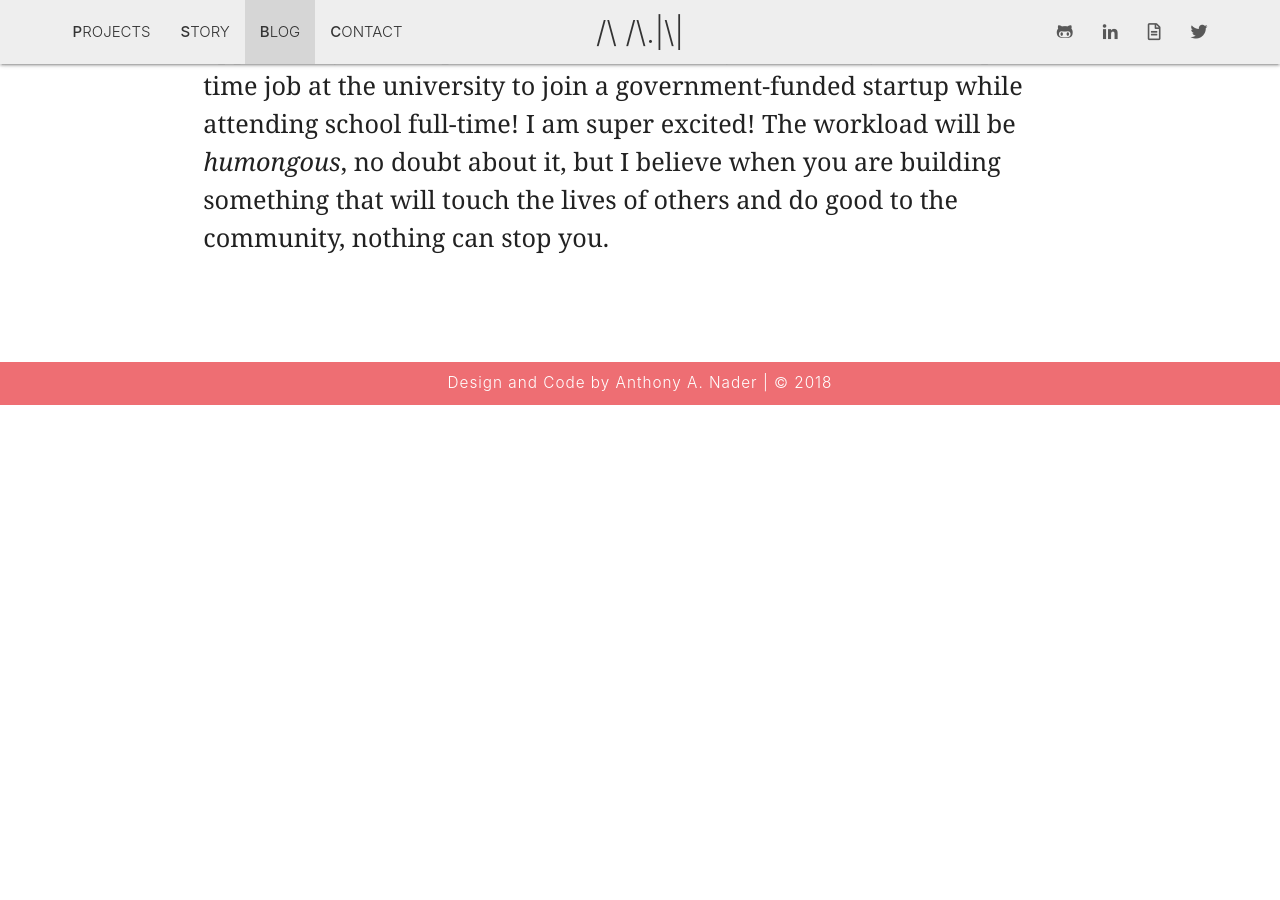
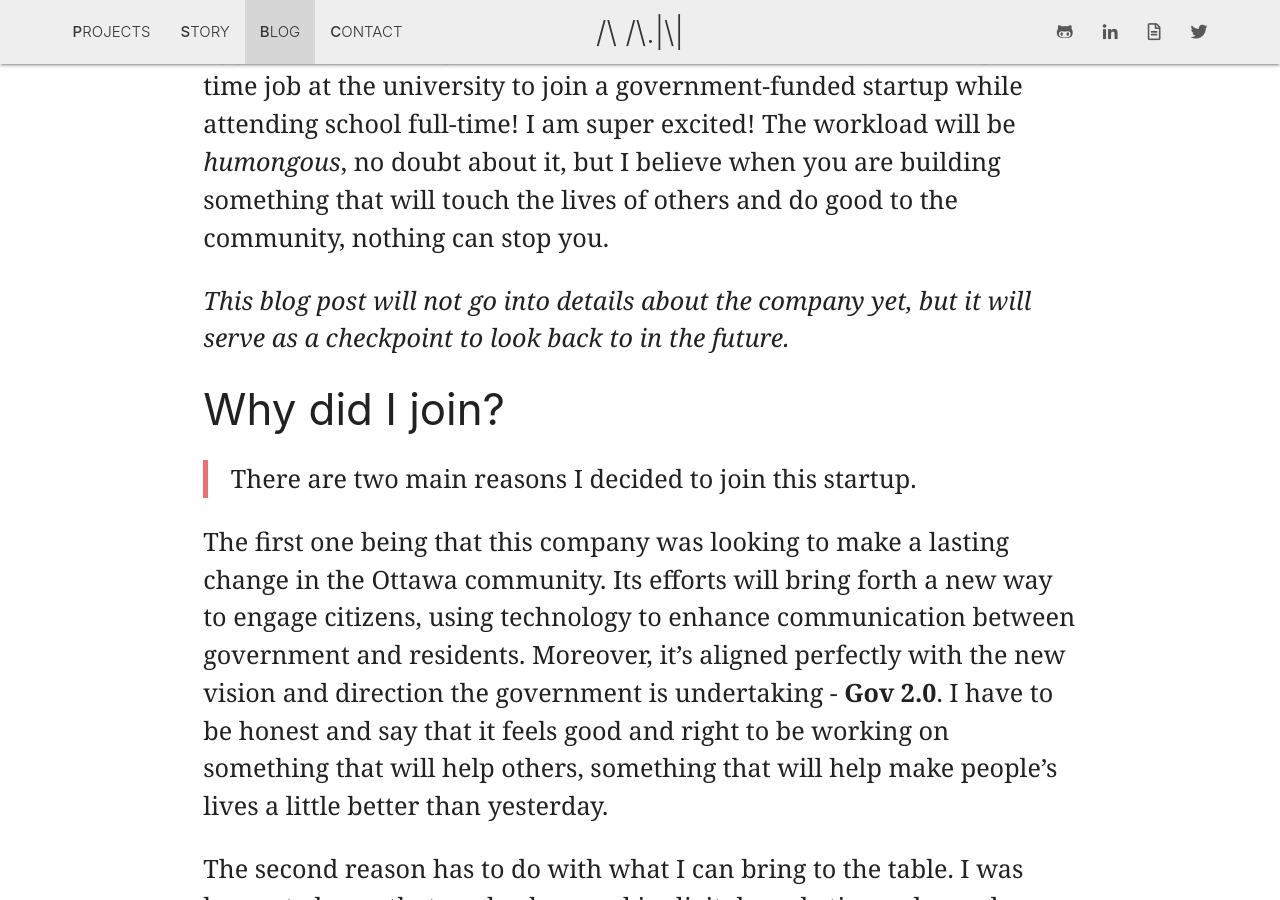
Before and after one commit to anthonyanader/personalBlog, a Jekyll site: the page built from _posts/2018-05-02-startup-mode.md, in a window 1280 px wide and 900 px high, scrolled down 1627 px. Built offline with Jekyll 4.4.1, drawn with Linux system fonts in a browser that asks for light colours; emoji names are drawn with the system emoji font; comment, search, counter and statistics services are not loaded; before the commit the page ends 2032 px from its top, so only the background shows below that; some of the changed text lies outside the part shown.

Commit message:
done body 1

```diff
--- a/_posts/2018-05-02-startup-mode.md
+++ b/_posts/2018-05-02-startup-mode.md
@@ -16,9 +16,22 @@ published: true
 
 <b>S</b>pring is upon us, and here I thought I could take a small breather from school before the summer semester begins... I guess not since today was my first day back to school, right after finishing my last final exam two days ago :expressionless:
 
-I say this because I love breaks! They give me the opportunity to work on something I love and passionate about. My mind isn't cluttered with school material; I can use my creativity to its fullest. The last break I had was Christmas, and I was able to build and design this whole website during those two weeks off!
+I say this because I need a break from school! A break gives me the opportunity to work on something I love, something I'm passionate about. My mind isn't cluttered with school material; I can use my creativity to its fullest. The last break I had was Christmas!! I was able to build and design this whole website during those two weeks off!
 
 > Needless to say, I wish I had some time off before starting the summer session.
 
 
 <b>But</b>, something really awesome happened right after my last exam. Sometimes all it takes is one coffee with the right person, and a new opportunity could open its doors. I found myself turning down a part-time job at the university to join a government-funded startup while attending school full-time! I am super excited! The workload will be _humongous_, no doubt about it, but I believe when you are building something that will touch the lives of others and do good to the community, nothing can stop you.
+
+_This blog post will not go into details about the company yet, but it will serve as a checkpoint to look back to in the future._
+
+
+### Why did I join?
+
+> There are two main reasons I decided to join this startup.
+
+ The first one being that this company was looking to make a lasting change in the Ottawa community. Its efforts will bring forth a new way to engage citizens, using technology to enhance communication between government and residents. Moreover, it's aligned perfectly with the new vision and direction the government is undertaking - <b>Gov 2.0</b>. I have to be honest and say that it feels good and right to be working on something that will help others, something that will help make people's lives a little better than yesterday.
+
+The second reason has to do with what I can bring to the table. I was happy to know that my background in digital marketing, sales and management would be beneficial at this stage of the company growth. I was pleased because I did not want to slow down the project coming on board solely as a developer. I have only been coding for the past two years,  and prior to that, I had never read or written a line of code in my life. I wanted to merge my business background to my newly acquired knowledge in software development by being involved in the technical portion as well as the business portion of the company, and there's no better place to do so other than a startup!
+
+For these reasons, I am proud and happy to be part of such initiative!
```
